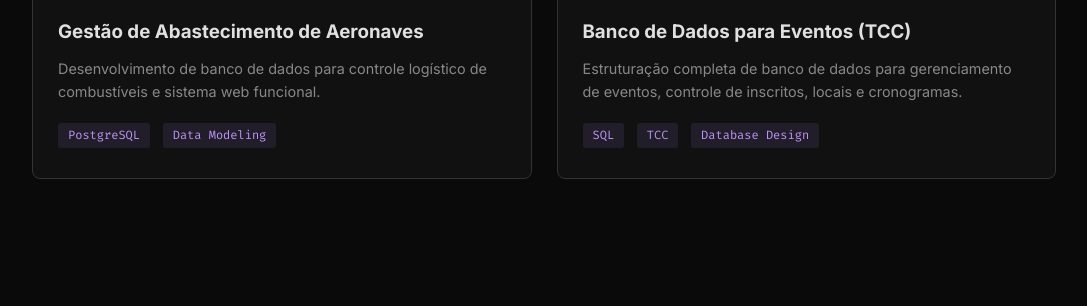
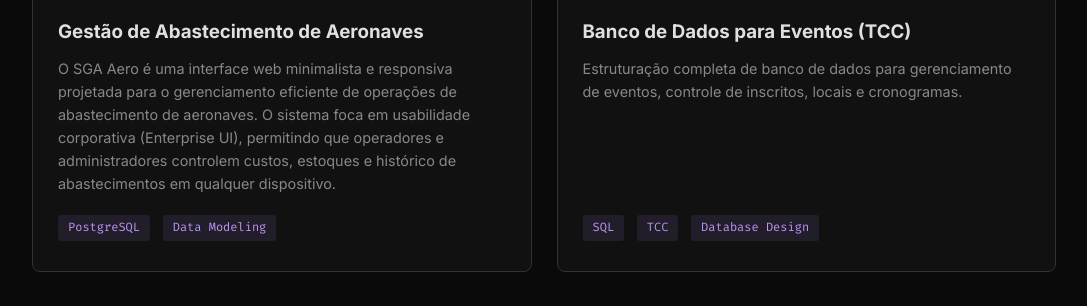
Before and after one commit to victorpaula/Landing_Pages, a plain HTML site: page index.html in a window 1280 px wide. Shown: the part 2410-2716 px from the top of the page, without its empty margins (96-1183 px from the left). Drawn offline with Linux system fonts and the light colour scheme.

Commit message:
Update index.html
alteração da descrição do projeto de Gestão de Abastecimento de Aeronaves

```diff
--- a/index.html
+++ b/index.html
@@ -363,7 +363,7 @@
                 </div>
                 <h3 style="margin-bottom: 10px; color: var(--text-main);">Gestão de Abastecimento de Aeronaves</h3>
                 <p style="color: var(--text-muted); font-size: 0.9rem; margin-bottom: 20px; flex-grow: 1;">
-                    Desenvolvimento de banco de dados para controle logístico de combustíveis e sistema web funcional.
+                    O SGA Aero é uma interface web minimalista e responsiva projetada para o gerenciamento eficiente de operações de abastecimento de aeronaves. O sistema foca em usabilidade corporativa (Enterprise UI), permitindo que operadores e administradores controlem custos, estoques e histórico de abastecimentos em qualquer dispositivo.
                 </p>
                 <div style="font-family: var(--font-code); font-size: 0.8rem; color: var(--text-muted); margin-top: auto;">
                     <span class="tech-tag">PostgreSQL</span>
```
